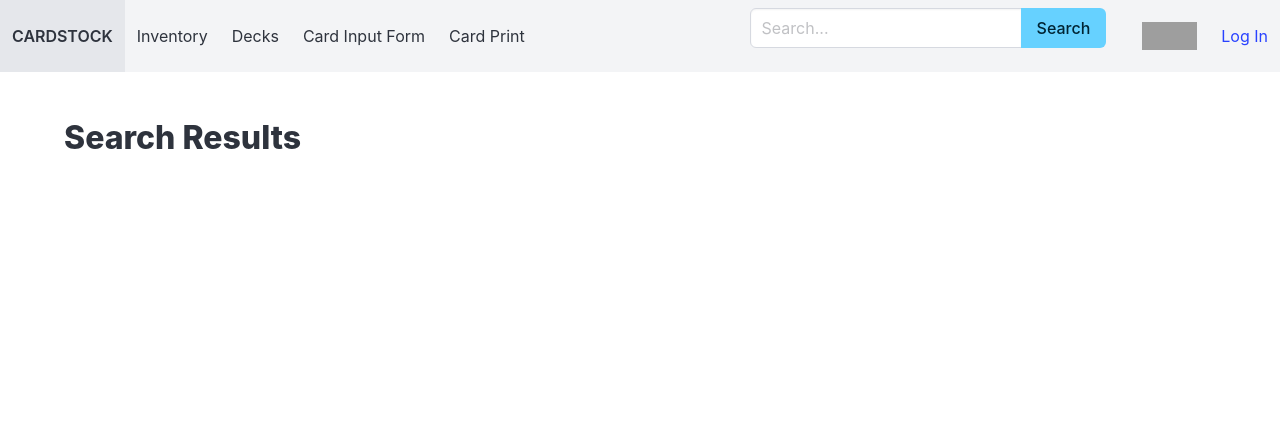
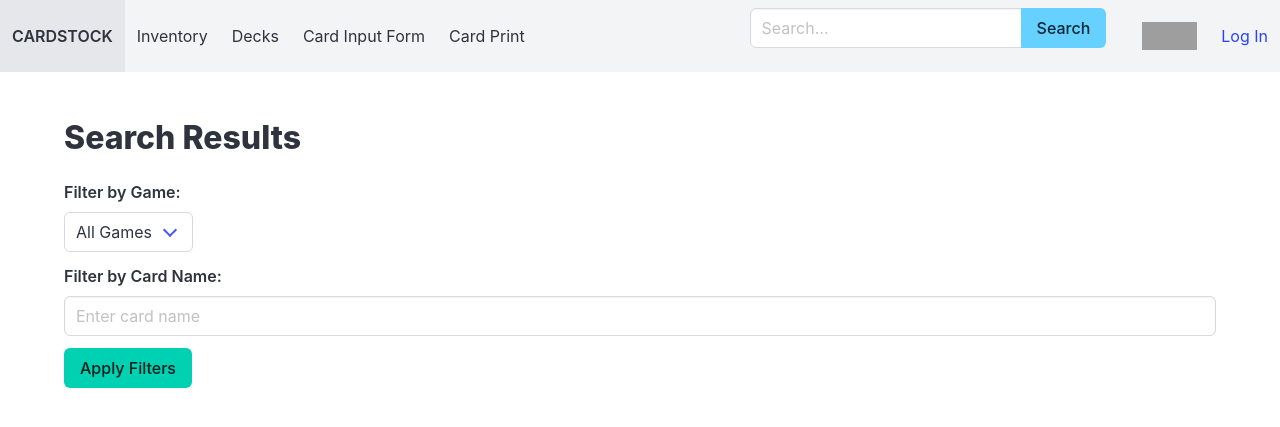
Before and after one commit to CMPSC3943FA24/team-2, a PHP site: page /app/search_page.php in a window 1280 px wide. Shown: the top 427 px of the page. Run offline with PHP 8.4, Linux system fonts and the light colour scheme; data that the repository does not hold is empty; grey boxes are pictures that could not be loaded.

Commit message:
added filtering to search

```diff
--- a/app/search_page.php
+++ b/app/search_page.php
@@ -5,25 +5,51 @@ ini_set('display_startup_errors', 1);
 error_reporting(E_ALL);
 
 // Include the database connection file
-require 'db_mysqli.php'; // Ensure the correct path and filename
+require 'config.php'; // Ensure the correct path and filename
 
 // Include the navbar (assuming your navbar is in a file like 'navbar.php')
 include "../templates/navbar.php";
 
 $search_results = [];
 $search_term = '';
+$game_filter = '';
+$name_filter = '';
+$games = [];
+
+// Fetch games for filtering
+$games_query = "SELECT game_id, game_name FROM games";
+$games_result = $conn->query($games_query);
+if ($games_result && $games_result->num_rows > 0) {
+    while ($game = $games_result->fetch_assoc()) {
+        $games[] = $game;
+    }
+}
 
 try {
     if (isset($_GET['search_term'])) {
         $search_term = $conn->real_escape_string($_GET['search_term']);
+        $game_filter = isset($_GET['game_filter']) ? $conn->real_escape_string($_GET['game_filter']) : '';
+        $name_filter = isset($_GET['name_filter']) ? $conn->real_escape_string($_GET['name_filter']) : '';
 
         // Query the database
         $query = "
-         SELECT c.card_id, c.images, c.name, g.game_name
-        FROM cards c
-        LEFT JOIN games g ON c.set_id = g.game_id
-        WHERE c.name LIKE '%$search_term%'
+            SELECT c.card_id, c.images, c.name, g.game_name
+            FROM cards c
+            LEFT JOIN games g ON c.set_id = g.game_id
+            WHERE 1=1
         ";
+
+        if (!empty($search_term)) {
+            $query .= " AND c.name LIKE '%$search_term%'";
+        }
+
+        if (!empty($game_filter)) {
+            $query .= " AND c.set_id = '$game_filter'";
+        }
+
+        if (!empty($name_filter)) {
+            $query .= " AND c.name LIKE '%$name_filter%'";
+        }
 
         $result = $conn->query($query);
 
@@ -59,6 +85,37 @@ try {
     <section class="section">
         <div class="container">
             <h1 class="title">Search Results</h1>
+
+            <form method="GET" action="">
+                <div class="field">
+                    <label class="label">Filter by Game:</label>
+                    <div class="control">
+                        <div class="select">
+                            <select name="game_filter">
+                                <option value="">All Games</option>
+                                <?php foreach ($games as $game): ?>
+                                    <option value="<?php echo htmlspecialchars($game['game_id']); ?>" <?php echo isset($_GET['game_filter']) && $_GET['game_filter'] == $game['game_id'] ? 'selected' : ''; ?>>
+                                        <?php echo htmlspecialchars($game['game_name']); ?>
+                                    </option>
+                                <?php endforeach; ?>
+                            </select>
+                        </div>
+                    </div>
+                </div>
+
+                <div class="field">
+                    <label class="label">Filter by Card Name:</label>
+                    <div class="control">
+                        <input class="input" type="text" name="name_filter" placeholder="Enter card name" value="<?php echo htmlspecialchars($name_filter); ?>">
+                    </div>
+                </div>
+
+                <div class="field">
+                    <div class="control">
+                        <button class="button is-primary" type="submit">Apply Filters</button>
+                    </div>
+                </div>
+            </form>
 
             <?php if (!empty($search_results)): ?>
                 <table class="table is-striped is-fullwidth">
```
